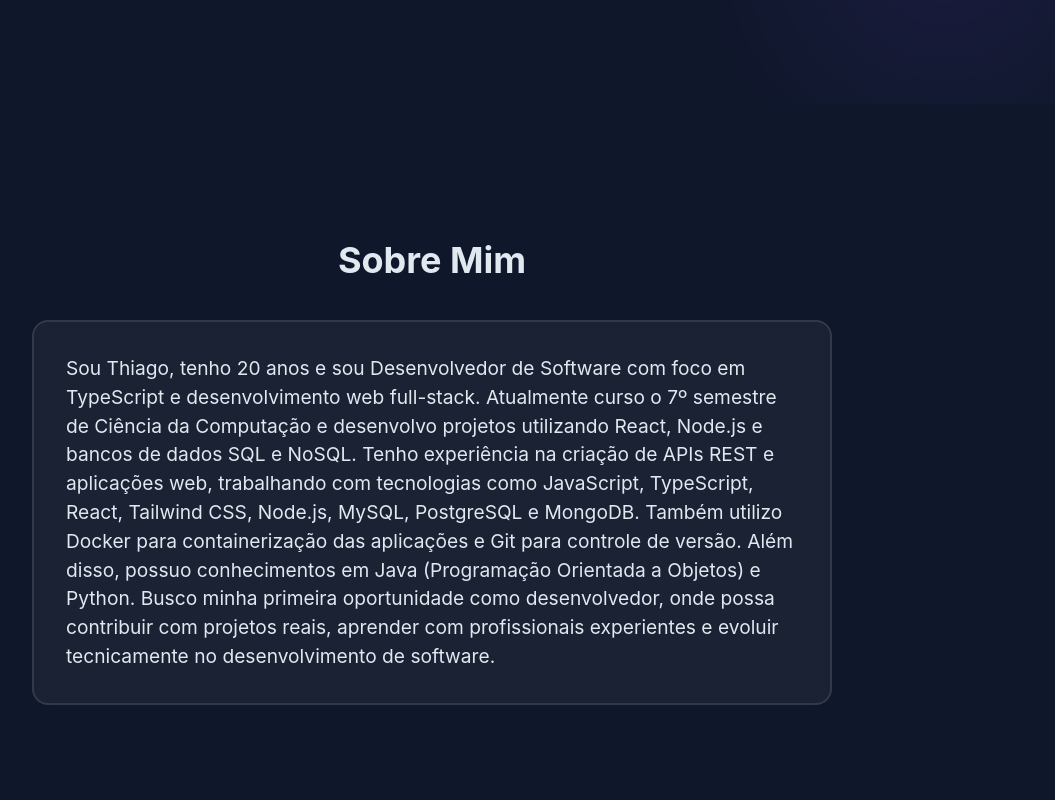
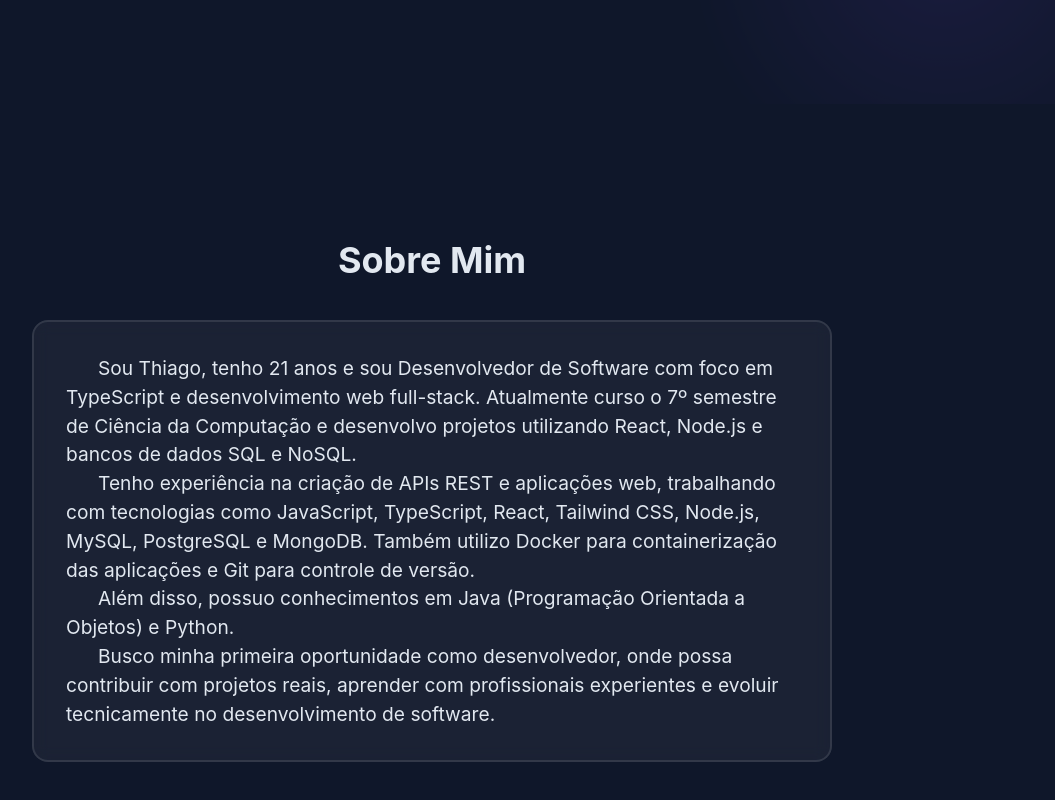
Before and after one commit to ThiagoLimaSanto/Portfolio, a React (Vite) app: page / in a window 1280 px wide. Shown: the part 696-1496 px from the top of the page, without its empty margins (208-1263 px from the left). Built offline with nearby package versions, Linux system fonts and the light colour scheme.

Commit message:
adicionando links nos icons

```diff
--- a/src/components/Main/index.tsx
+++ b/src/components/Main/index.tsx
@@ -3,6 +3,8 @@
 import { Particles } from "../Particles";
 
 export function Main() {
+  const telefone = "5564992956793";
+  const url = `https://wa.me/${telefone}`;
   return (
     <>
       <Particles />
@@ -18,19 +20,19 @@
         <Heading Tag="h1">Thiago Lima</Heading>
         <p className="text-[20px] text-(--claro)">Desenvolvedor FullStack</p>
         <div className="flex gap-4 mt-2">
-          <a href="">
+          <a href={url} target="_blank">
             <FaWhatsapp color="green" size={25} />
           </a>
-          <a href="">
+          <a href="https://www.instagram.com/tlima7601/" target="_blank">
             <FaInstagram
               size={25}
-              className="text-transparent bg-clip-text bg-linear-to-r from-yellow-400 via-pink-500 to-purple-600"
+              className="bg-linear-to-r from-yellow-400 via-pink-500 to-purple-600 rounded-full"
             />
           </a>
-          <a href="">
+          <a href="https://www.linkedin.com/in/dev-thiago-lima/" target="_blank">
             <FaLinkedin size={25} className="text-[#0A66C2]" />
           </a>
-          <a href="">
+          <a href="https://github.com/ThiagoLimaSanto" target="_blank">
             <FaGithub size={25} />
           </a>
         </div>
--- a/src/components/about/index.tsx
+++ b/src/components/about/index.tsx
@@ -5,16 +5,24 @@
     <section id="sobre" className="py-24 px-8">
       <Heading Tag="h2">Sobre Mim</Heading>
       <div className="p-8 max-w-200 mx-auto rounded-2xl border-2 border-(--vidro) backdrop-blur-sm bg-[rgba(255,255,255,0.05)]">
-        <p className="text-[1.2rem]">
-          Sou Thiago, tenho 20 anos e sou Desenvolvedor de Software com foco em
+        <p className="text-[1.2rem] indent-8">
+          Sou Thiago, tenho 21 anos e sou Desenvolvedor de Software com foco em
           TypeScript e desenvolvimento web full-stack. Atualmente curso o 7º
           semestre de Ciência da Computação e desenvolvo projetos utilizando
-          React, Node.js e bancos de dados SQL e NoSQL. Tenho experiência na
-          criação de APIs REST e aplicações web, trabalhando com tecnologias
-          como JavaScript, TypeScript, React, Tailwind CSS, Node.js, MySQL,
-          PostgreSQL e MongoDB. Também utilizo Docker para containerização das
-          aplicações e Git para controle de versão. Além disso, possuo
-          conhecimentos em Java (Programação Orientada a Objetos) e Python.
+          React, Node.js e bancos de dados SQL e NoSQL.
+        </p>
+        <p className="text-[1.2rem] indent-8">
+          Tenho experiência na criação de APIs REST e aplicações web,
+          trabalhando com tecnologias como JavaScript, TypeScript, React,
+          Tailwind CSS, Node.js, MySQL, PostgreSQL e MongoDB. Também utilizo
+          Docker para containerização das aplicações e Git para controle de
+          versão.
+        </p>
+        <p className="text-[1.2rem] indent-8">
+          Além disso, possuo conhecimentos em Java (Programação Orientada a
+          Objetos) e Python.
+        </p>
+        <p className="text-[1.2rem] indent-8">
           Busco minha primeira oportunidade como desenvolvedor, onde possa
           contribuir com projetos reais, aprender com profissionais experientes
           e evoluir tecnicamente no desenvolvimento de software.
```
